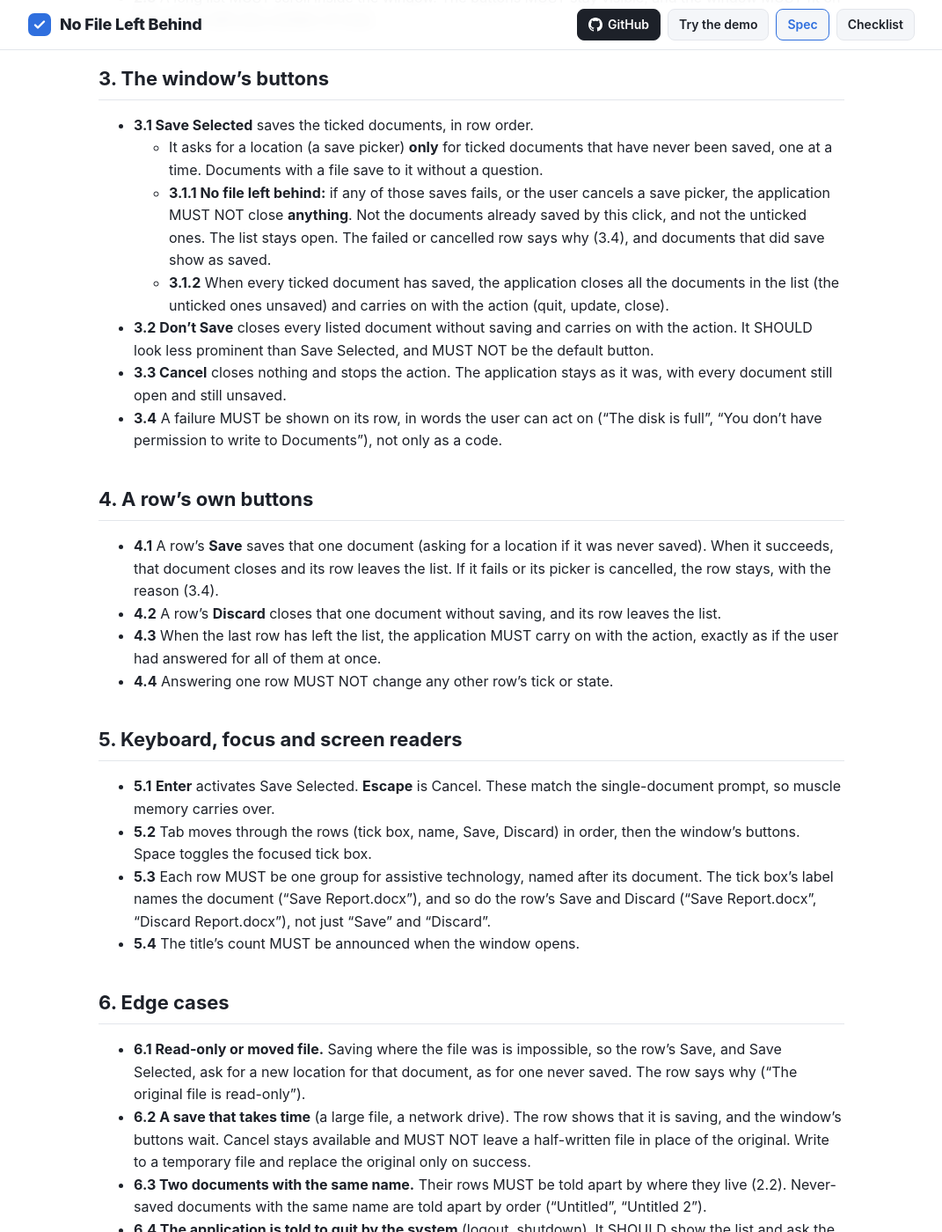
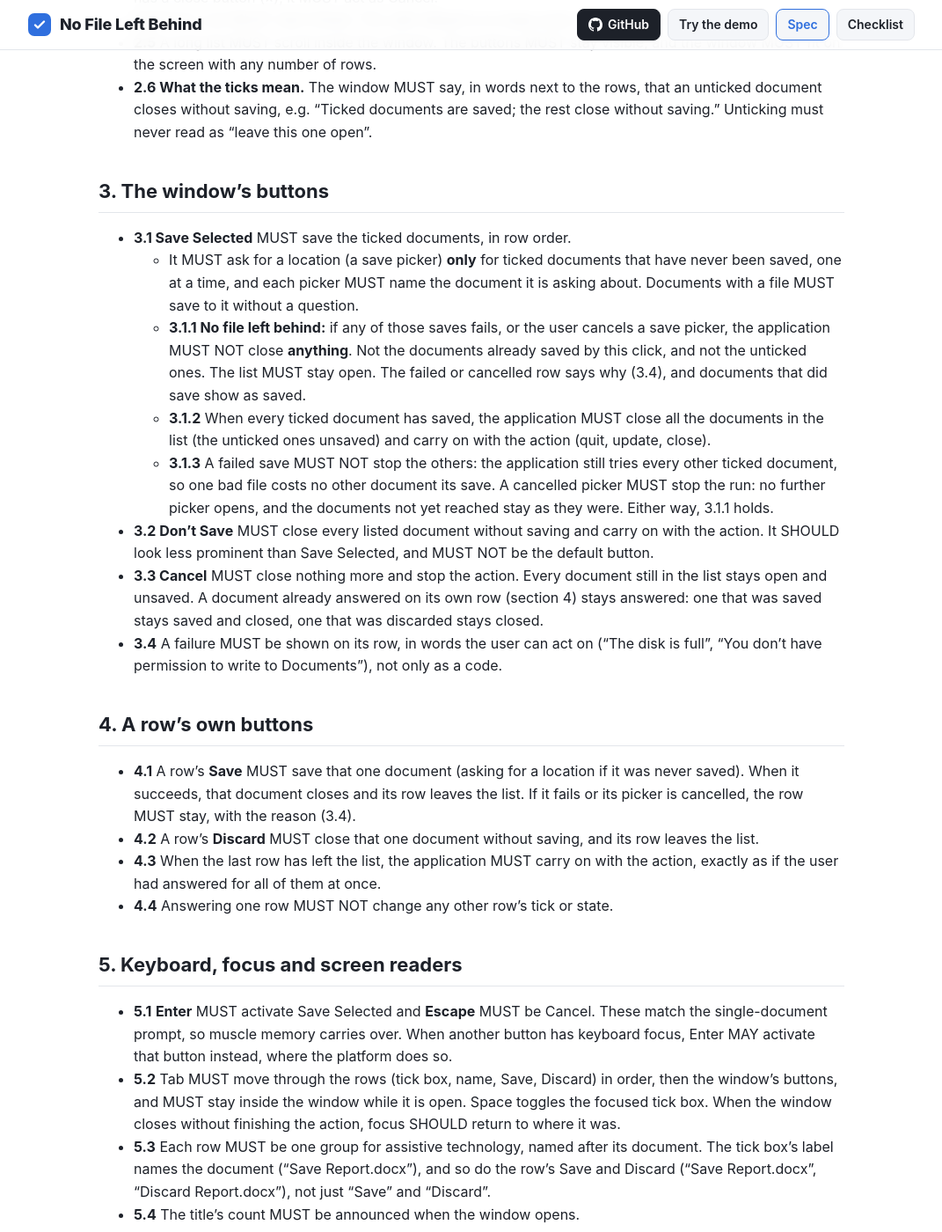
Before and after one commit to no-file-left-behind/no-file-left-behind.github.io, a Jekyll site: the page built from SPEC.md, in a window 1280 px wide and 1400 px high, scrolled down 1480 px. Shown: the whole window at 88% size, without its empty margins (104-1175 px from the left). Built offline with Jekyll 4.4.1, drawn with Linux system fonts in a browser that asks for light colours; our own code applies the rules of GitHub Pages for plain Markdown files; some of the changed text lies outside the part shown.

Commit message:
Spec 0.2: every rule is required, Cancel and failures are spelled out; the demo keeps focus in the prompt
Spec
- Every numbered rule carries a key word, so the row's own buttons, Cancel, the keys and the
  read-only case are required.
- 2.6 (new): the window says that an unticked document closes without saving.
- 3.1.3 (new): a failed save doesn't stop the other saves; a cancelled picker does.
- 3.3: Cancel closes nothing more; a document answered on its own row stays answered.
- 2.3: a close button acts as Cancel. 3.1: each picker names its document. 5.2: Tab stays in
  the window. 6.2: what Cancel does during a slow save.
- The checklist follows, and says which version it checks.

Demo
- The overlay covers the top bar, and the page behind can't be tabbed into while a prompt is
  open. Focus goes back to the button that started it.
- On the front page, the prompt scrolls into view clear of the top bar.
- A failed save no longer stops the rest of Save Selected.
- A read-only row says why before anything is pressed; the single prompt comes back with the
  reason when its save fails.
- After Quit the app says it has quit, and Start over is the main button.

Also: a LICENSE that names both licences, and a hero image that matches the demo's opening state.

```diff
--- a/SPEC.md
+++ b/SPEC.md
@@ -1,7 +1,8 @@
 # No File Left Behind — specification
 
-Version 0.1 (draft). The key words MUST, MUST NOT, SHOULD, SHOULD NOT and MAY are to be read
-as described in [RFC 2119](https://www.rfc-editor.org/rfc/rfc2119).
+Version 0.2 (draft). The key words MUST, MUST NOT, SHOULD, SHOULD NOT and MAY are to be read
+as described in [RFC 2119](https://www.rfc-editor.org/rfc/rfc2119). [What changed](#changes)
+since 0.1 is at the end.
 
 ## 1. When it applies
 
@@ -23,58 +24,72 @@ of those documents have unsaved changes, it asks about them **once, in one list*
 
 ![The reference implementation: three unsaved designs, each with its own Save and Discard](images/solidcraft-reference.png)
 
-- **2.1 Title:** says the count, e.g. "Save changes to 3 documents?". It SHOULD use the
-  application's own word for a document (design, drawing, image, project).
-- **2.2 One row per unsaved document,** in the order the user sees them (tab order, window
-  order). Each row has:
+- **2.1 Title.** The title MUST say the count, e.g. "Save changes to 3 documents?". It SHOULD
+  use the application's own word for a document (design, drawing, image, project).
+- **2.2 One row per unsaved document.** The list MUST have a row for each, in the order the
+  user sees them (tab order, window order). Each row MUST have:
   - **a tick box,** ticked when the list opens (2.4);
   - **the document's name.** Clicking it SHOULD bring that document to the front, so the user
     can look before deciding;
   - **where it lives,** in muted text under the name: its file path, or **"Not saved yet"** for
     a document that has never been saved;
   - **its own Save and Discard buttons** (section 4).
-- **2.3 The window's buttons:** **Save Selected** (the default, primary button), **Don't Save**
-  and **Cancel**.
+- **2.3 The window's buttons.** The window MUST have **Save Selected** (the default, primary
+  button), **Don't Save** and **Cancel**. An application MAY use its platform's or its
+  language's wording for them. If the window has a close button (×), it MUST act as Cancel.
 - **2.4** Every row MUST start ticked. The safe default is to keep work; unticking is a choice
   the user makes.
 - **2.5** A long list MUST scroll inside the window. The buttons MUST stay visible, and the
   window MUST fit on the screen with any number of rows.
+- **2.6 What the ticks mean.** The window MUST say, in words next to the rows, that an
+  unticked document closes without saving, e.g. "Ticked documents are saved; the rest close
+  without saving." Unticking must never read as "leave this one open".
 
 ## 3. The window's buttons
 
-- **3.1 Save Selected** saves the ticked documents, in row order.
-  - It asks for a location (a save picker) **only** for ticked documents that have never been
-    saved, one at a time. Documents with a file save to it without a question.
+- **3.1 Save Selected** MUST save the ticked documents, in row order.
+  - It MUST ask for a location (a save picker) **only** for ticked documents that have never
+    been saved, one at a time, and each picker MUST name the document it is asking about.
+    Documents with a file MUST save to it without a question.
   - **3.1.1 No file left behind:** if any of those saves fails, or the user cancels a save
     picker, the application MUST NOT close **anything**. Not the documents already saved by
-    this click, and not the unticked ones. The list stays open. The failed or cancelled row
-    says why (3.4), and documents that did save show as saved.
-  - **3.1.2** When every ticked document has saved, the application closes all the documents in
-    the list (the unticked ones unsaved) and carries on with the action (quit, update, close).
-- **3.2 Don't Save** closes every listed document without saving and carries on with the action.
-  It SHOULD look less prominent than Save Selected, and MUST NOT be the default button.
-- **3.3 Cancel** closes nothing and stops the action. The application stays as it was, with
-  every document still open and still unsaved.
+    this click, and not the unticked ones. The list MUST stay open. The failed or cancelled
+    row says why (3.4), and documents that did save show as saved.
+  - **3.1.2** When every ticked document has saved, the application MUST close all the
+    documents in the list (the unticked ones unsaved) and carry on with the action (quit,
+    update, close).
+  - **3.1.3** A failed save MUST NOT stop the others: the application still tries every other
+    ticked document, so one bad file costs no other document its save. A cancelled picker MUST
+    stop the run: no further picker opens, and the documents not yet reached stay as they
+    were. Either way, 3.1.1 holds.
+- **3.2 Don't Save** MUST close every listed document without saving and carry on with the
+  action. It SHOULD look less prominent than Save Selected, and MUST NOT be the default button.
+- **3.3 Cancel** MUST close nothing more and stop the action. Every document still in the list
+  stays open and unsaved. A document already answered on its own row (section 4) stays
+  answered: one that was saved stays saved and closed, one that was discarded stays closed.
 - **3.4** A failure MUST be shown on its row, in words the user can act on ("The disk is full",
   "You don't have permission to write to Documents"), not only as a code.
 
 ## 4. A row's own buttons
 
-- **4.1** A row's **Save** saves that one document (asking for a location if it was never
+- **4.1** A row's **Save** MUST save that one document (asking for a location if it was never
   saved). When it succeeds, that document closes and its row leaves the list. If it fails or
-  its picker is cancelled, the row stays, with the reason (3.4).
-- **4.2** A row's **Discard** closes that one document without saving, and its row leaves the
-  list.
+  its picker is cancelled, the row MUST stay, with the reason (3.4).
+- **4.2** A row's **Discard** MUST close that one document without saving, and its row leaves
+  the list.
 - **4.3** When the last row has left the list, the application MUST carry on with the action,
   exactly as if the user had answered for all of them at once.
 - **4.4** Answering one row MUST NOT change any other row's tick or state.
 
 ## 5. Keyboard, focus and screen readers
 
-- **5.1** **Enter** activates Save Selected. **Escape** is Cancel. These match the
-  single-document prompt, so muscle memory carries over.
-- **5.2** Tab moves through the rows (tick box, name, Save, Discard) in order, then the window's
-  buttons. Space toggles the focused tick box.
+- **5.1** **Enter** MUST activate Save Selected and **Escape** MUST be Cancel. These match the
+  single-document prompt, so muscle memory carries over. When another button has keyboard
+  focus, Enter MAY activate that button instead, where the platform does so.
+- **5.2** Tab MUST move through the rows (tick box, name, Save, Discard) in order, then the
+  window's buttons, and MUST stay inside the window while it is open. Space toggles the
+  focused tick box. When the window closes without finishing the action, focus SHOULD return
+  to where it was.
 - **5.3** Each row MUST be one group for assistive technology, named after its document. The
   tick box's label names the document ("Save Report.docx"), and so do the row's Save and
   Discard ("Save Report.docx", "Discard Report.docx"), not just "Save" and "Discard".
@@ -83,21 +98,24 @@ of those documents have unsaved changes, it asks about them **once, in one list*
 ## 6. Edge cases
 
 - **6.1 Read-only or moved file.** Saving where the file was is impossible, so the row's Save,
-  and Save Selected, ask for a new location for that document, as for one never saved. The row
-  says why ("The original file is read-only").
-- **6.2 A save that takes time** (a large file, a network drive). The row shows that it is
-  saving, and the window's buttons wait. Cancel stays available and MUST NOT leave a
-  half-written file in place of the original. Write to a temporary file and replace the
-  original only on success.
+  and Save Selected, MUST ask for a new location for that document, as for one never saved.
+  The row MUST say why ("The original file is read-only"), and SHOULD say so before the user
+  presses anything.
+- **6.2 A save that takes time** (a large file, a network drive). The row MUST show that it is
+  saving, and every button except Cancel MUST wait. Cancel MUST stay available. Pressed during
+  a save, it stops the saves not yet started and abandons the one in progress; documents
+  already saved stay saved, and nothing closes (3.3). An abandoned or failed save MUST NOT
+  leave a half-written file in place of the original: the application SHOULD write to a
+  temporary file and replace the original only on success.
 - **6.3 Two documents with the same name.** Their rows MUST be told apart by where they live
-  (2.2). Never-saved documents with the same name are told apart by order ("Untitled",
+  (2.2). Never-saved documents with the same name MUST be told apart by order ("Untitled",
   "Untitled 2").
 - **6.4 The application is told to quit by the system** (logout, shutdown). It SHOULD show the
   list and ask the system for more time where the platform allows. If it can't wait, it MUST
   keep a recoverable copy of every unsaved document (autosave, crash recovery) rather than lose
   one.
 - **6.5 A document changes while the list is open** (an autosave, a background edit). Its row
-  stays, and saving saves its latest state.
+  MUST stay, and saving MUST save its latest state.
 
 ## 7. Choosing the old behaviour
 
@@ -115,4 +133,22 @@ of those documents have unsaved changes, it asks about them **once, in one list*
 ## Conformance
 
 An application conforms to No File Left Behind when it meets every MUST in sections 1 to 6.
-The [checklist](CHECKLIST.md) lists them for a review.
+The [checklist](CHECKLIST.md) lists them for a review. Say which version you checked against:
+"conforms to No File Left Behind 0.2".
+
+## Changes
+
+**0.2**
+
+- Every numbered rule now carries a key word, so the row's own buttons, Cancel, the keys and
+  the read-only case are required, not just described.
+- New 2.6: the window says that an unticked document closes without saving.
+- New 3.1.3: a failed save doesn't stop the other saves; a cancelled picker does.
+- 2.3: a close button (×) acts as Cancel, and the button wording may follow the platform.
+- 3.1: each save picker names its document.
+- 3.3: Cancel closes nothing *more*; documents already answered on their row stay answered.
+- 5.2: Tab stays inside the window.
+- 6.2: what Cancel does during a slow save.
+- 6.3: never-saved documents with the same name must be told apart.
+
+**0.1** — the first draft ([tagged `v0.1`](https://github.com/raykholo/no-file-left-behind/tree/v0.1)).
--- a/images/source/card.html
+++ b/images/source/card.html
@@ -23,7 +23,8 @@
   .dialog { background: var(--card); color: var(--text); border-radius: calc(var(--h) * 0.03); padding: calc(var(--h) * 0.04);
             box-shadow: 0 calc(var(--h) * 0.04) calc(var(--h) * 0.1) rgba(4, 10, 25, 0.35); font-size: calc(var(--h) * 0.032);
             transform: rotate(-1.5deg); }
-  .dialog h2 { font-size: 1.2em; margin-bottom: 0.7em; }
+  .dialog h2 { font-size: 1.2em; margin-bottom: 0.25em; }
+  .hint { color: var(--muted); font-size: 0.78em; margin-bottom: 0.7em; }
   .row { display: grid; grid-template-columns: 1.2em 1fr auto; gap: 0.15em 0.6em; align-items: center; padding: 0.45em 0;
          border-top: 1px solid var(--line); }
   .box { width: 1.05em; height: 1.05em; border-radius: 0.22em; background: var(--tick); display: grid; place-items: center; }
@@ -47,9 +48,10 @@
   </div>
   <div class="dialog" aria-hidden="true">
     <h2>Save changes to 3 documents?</h2>
+    <p class="hint">Ticked documents are saved; the rest close without saving.</p>
     <div class="row"><span class="box"><svg viewBox="0 0 16 16"><path d="M3 8.5l3 3 7-7" fill="none" stroke="#fff" stroke-width="2.4" stroke-linecap="round" stroke-linejoin="round"/></svg></span>
       <span class="name">Bracket</span><span class="acts"><span class="btn">Save</span><span class="btn">Discard</span></span>
-      <span class="saved">✓ Saved</span></div>
+      <span class="where">~/Designs/Bracket.step</span></div>
     <div class="row"><span class="box"><svg viewBox="0 0 16 16"><path d="M3 8.5l3 3 7-7" fill="none" stroke="#fff" stroke-width="2.4" stroke-linecap="round" stroke-linejoin="round"/></svg></span>
       <span class="name">Quarterly report</span><span class="acts"><span class="btn">Save</span><span class="btn">Discard</span></span>
       <span class="where">~/Documents/Quarterly report.odt</span></div>
```
Also changed, not shown: CHECKLIST.md (+12 -5 lines), demo/index.html (+73 -28 lines), index.md (+3 -2 lines), README.md, images/hero-dark.png, images/hero-light.png, images/social-card.png, 1 other file.
